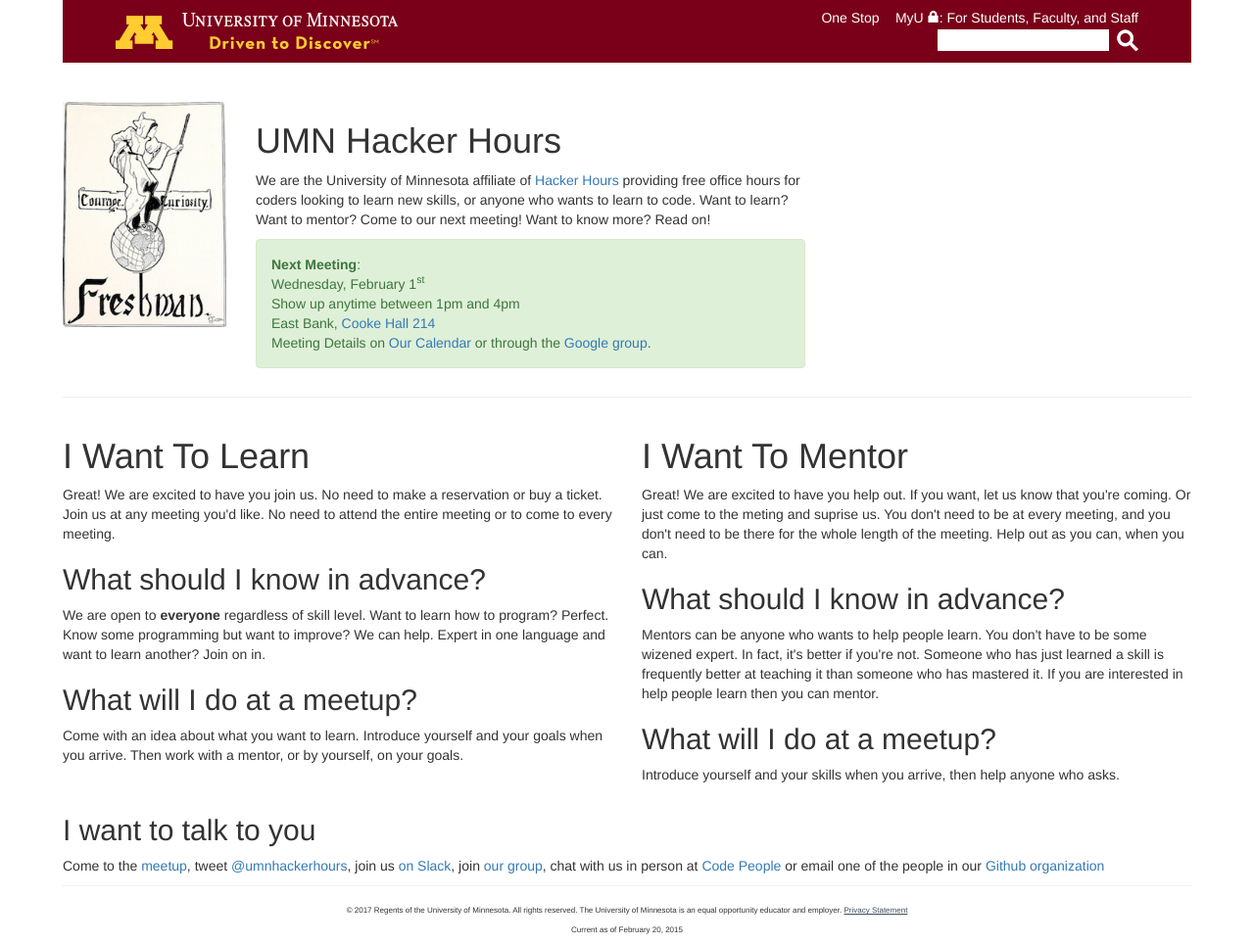
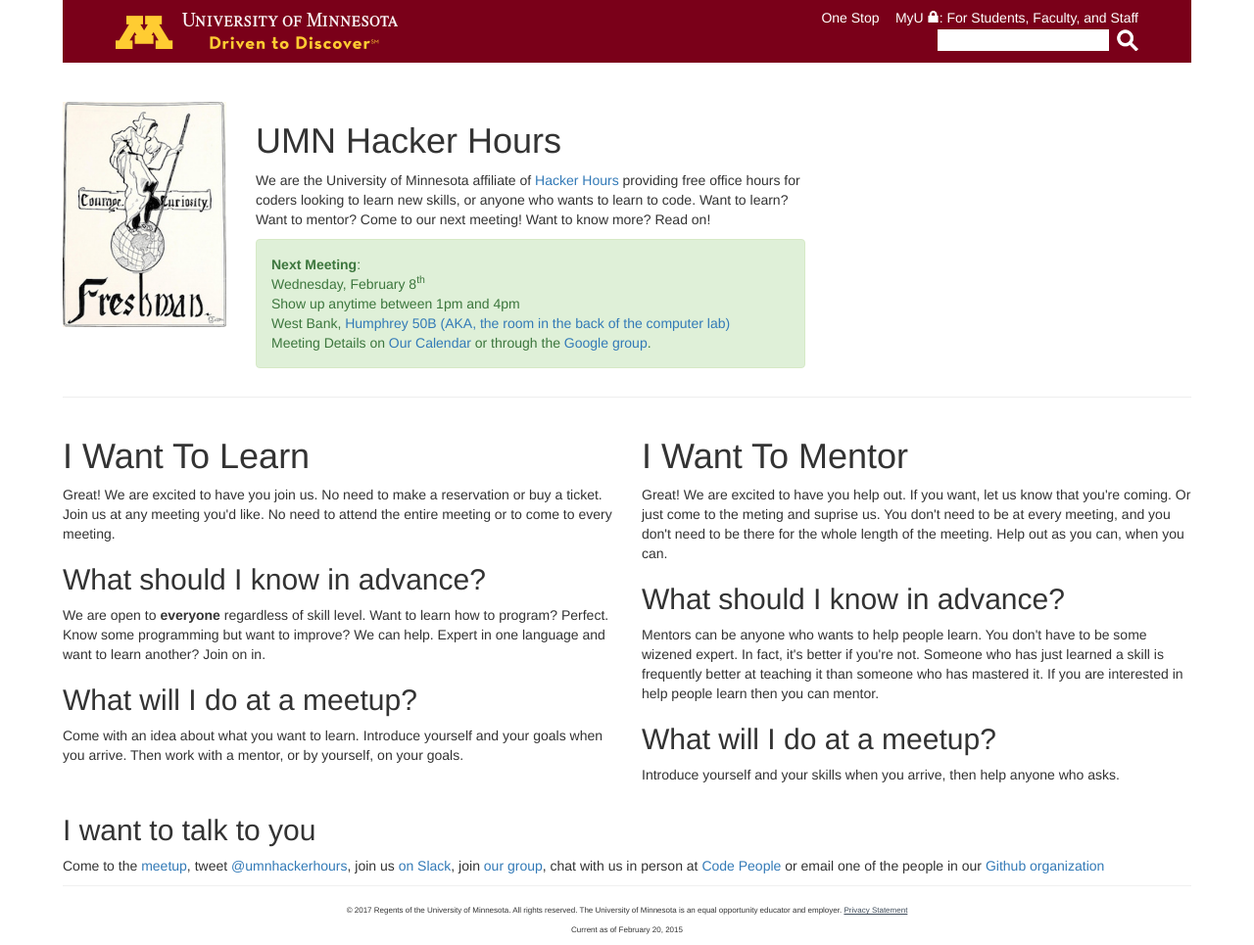
Before and after one commit to umnhackerhours/umnhackerhours.github.io, a Jekyll site: the page built from index.markdown, in a window 1280 px wide. Shown: the whole page at 98% size. Built offline with Jekyll 4.4.1, drawn with Linux system fonts in a browser that asks for light colours.

Commit message:
2017-02-08

```diff
--- a/index.markdown
+++ b/index.markdown
@@ -13,7 +13,7 @@ description: Home
       <div class="alert alert-success" role="alert">
         <a class="anchor" id="next_meeting"></a>
         <strong>Next Meeting</strong>:<br />
-        Wednesday, February 1<sup>st</sup><br />
+        Wednesday, February 8<sup>th</sup><br />
         Show up anytime between 1pm and 4pm<br />
         <!-- East Bank, <a href="http://campusmaps.umn.edu/cooke-hall">Cooke Hall 214</a><br /> -->
         <!-- West Bank, <a href="http://campusmaps.umn.edu/hubert-h-humphrey-school-public-affairs">Humphrey 50B (AKA, the room in the back of the computer lab)</a><br /> -->
@@ -21,7 +21,7 @@ description: Home
         <!-- The <strong>Code Kata Group</strong> will be discussing the <a href="https://github.com/exercism/x-common/blob/master/bob.md">Bob kata</a> from 2:30 - 4pm<br /> -->
         <!-- The <strong>Refactoring Reading Group</strong> will be discussing the <a href="https://refactoring.guru/smells/long-method">Long Method Smell</a> from 3 - 4pm<br /> -->
 
-        East Bank, <a href="http://campusmaps.umn.edu/cooke-hall">Cooke Hall 214</a><br />
+        West Bank, <a href="http://campusmaps.umn.edu/hubert-h-humphrey-school-public-affairs">Humphrey 50B (AKA, the room in the back of the computer lab)</a><br />
         Meeting Details on <a href="https://www.google.com/calendar/embed?src=umn.edu_ii9odmho4m63bsq19879mu0iis%40group.calendar.google.com&ctz=America/Chicago">Our Calendar</a> or through the <a href='https://groups.google.com/a/umn.edu/d/hackerhours'>Google group</a>.
       </div>
     </div>
```
